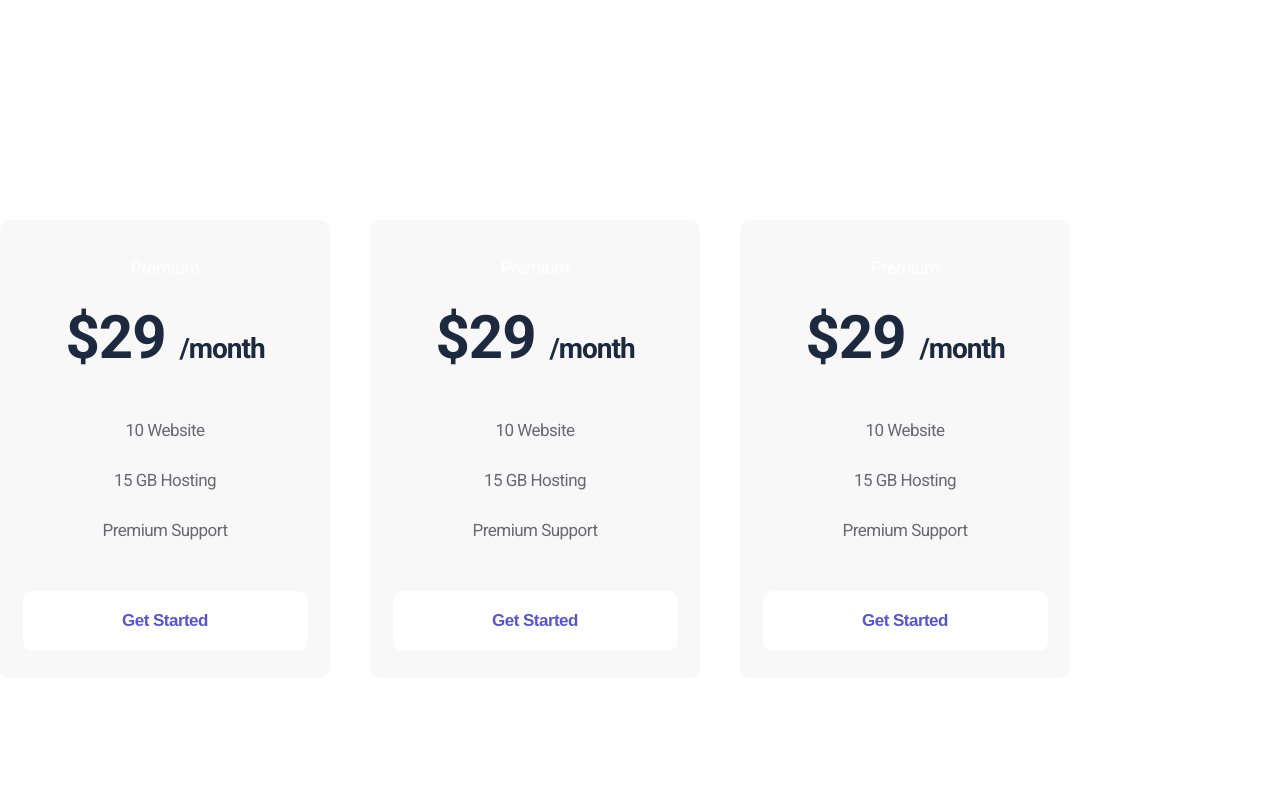
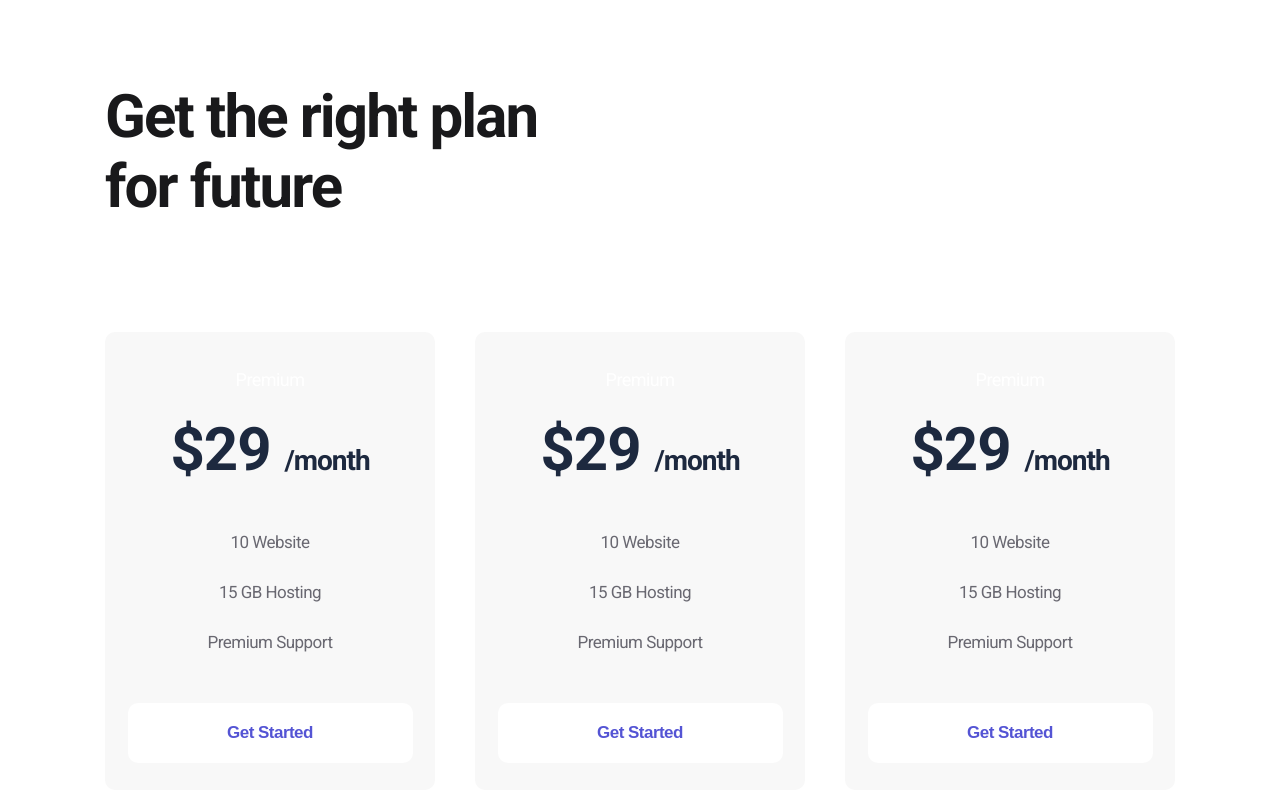
Before and after one commit to stefanmedvid38/logompsum, a plain HTML site: page index.html in a window 1280 px wide. Shown: the part 1359-2152 px from the top of the page. Drawn offline with nearby package versions, Linux system fonts and the light colour scheme.

Commit message:
Add files via upload

```diff
--- a/style/style.css
+++ b/style/style.css
@@ -7,8 +7,10 @@ body{
 
 .container{
     max-width: 1070px;
-    margin: 0;
+    margin: 0 auto;
 }
+
+
 
 .header, .footer{
         background: rgba(255, 113, 67, 0.27);
@@ -16,11 +18,11 @@ body{
     }
 
 .header__flex, .footer__flex, .about, .plan__flex{
-        display: flex;
-        justify-content: space-between;
-        align-items: center;
-    }
+    display: flex;
+    justify-content: space-between;
+    align-items: center;
 
+}
 
 .nav__li{
     display: inline-block;
@@ -145,12 +147,11 @@ body{
         margin-bottom: 132px;
     }
  .plan__title{
-        font-weight: 400;
-        font-size: 18px;
-        line-height: 28px;
-        text-align: center;
-        letter-spacing: -0.562737px;
-        color: rgba(255, 255, 255, 0.7);
+        font-weight: 700;
+        font-size: 60px;
+        line-height: 70px;
+        letter-spacing: -1.87579px;
+        color: #19191B;
         max-width: 504px;
         margin-bottom: 110px;
  }
@@ -189,7 +190,6 @@ body{
             letter-spacing: -1.03448px;
             color: #1D293F;
             margin: 28px 0 28px;
-
  }
  .item__title span{
             font-size: 28px;
```
Also changed, not shown: index.html (indentation only).
